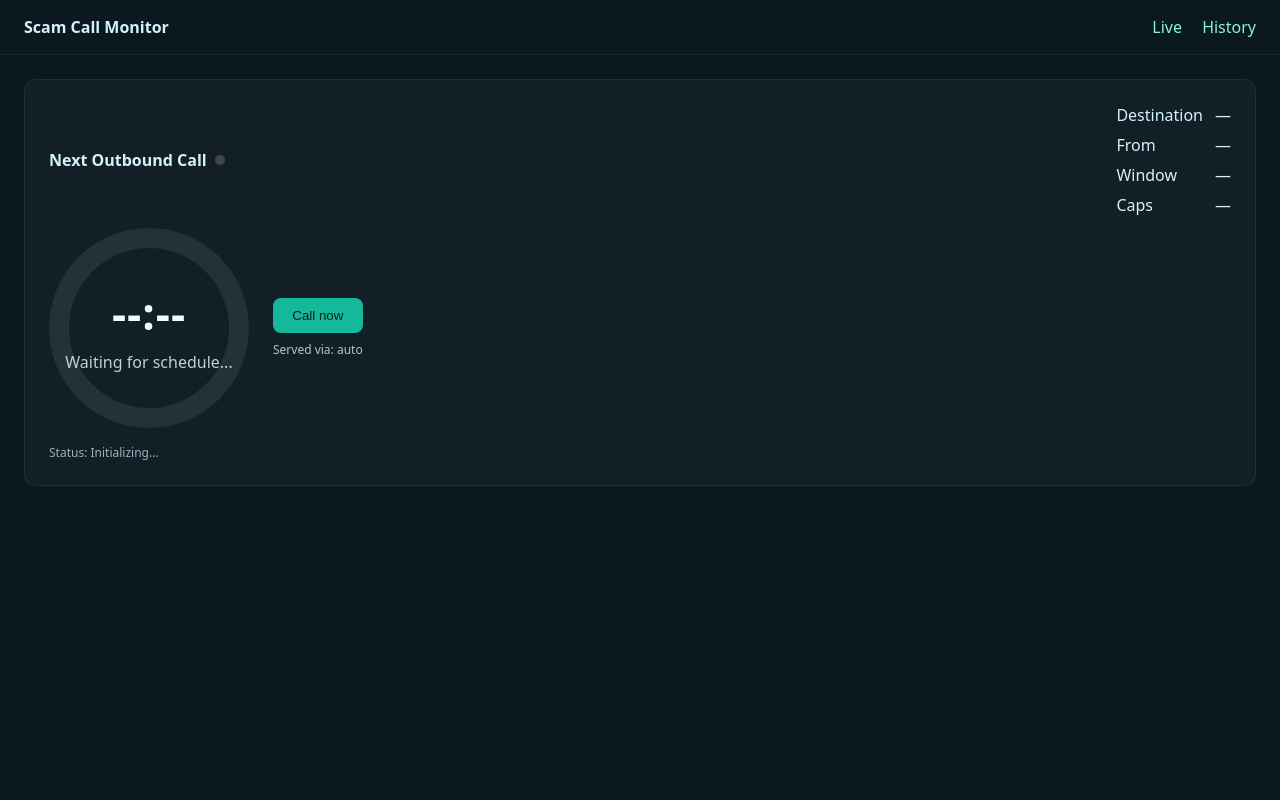
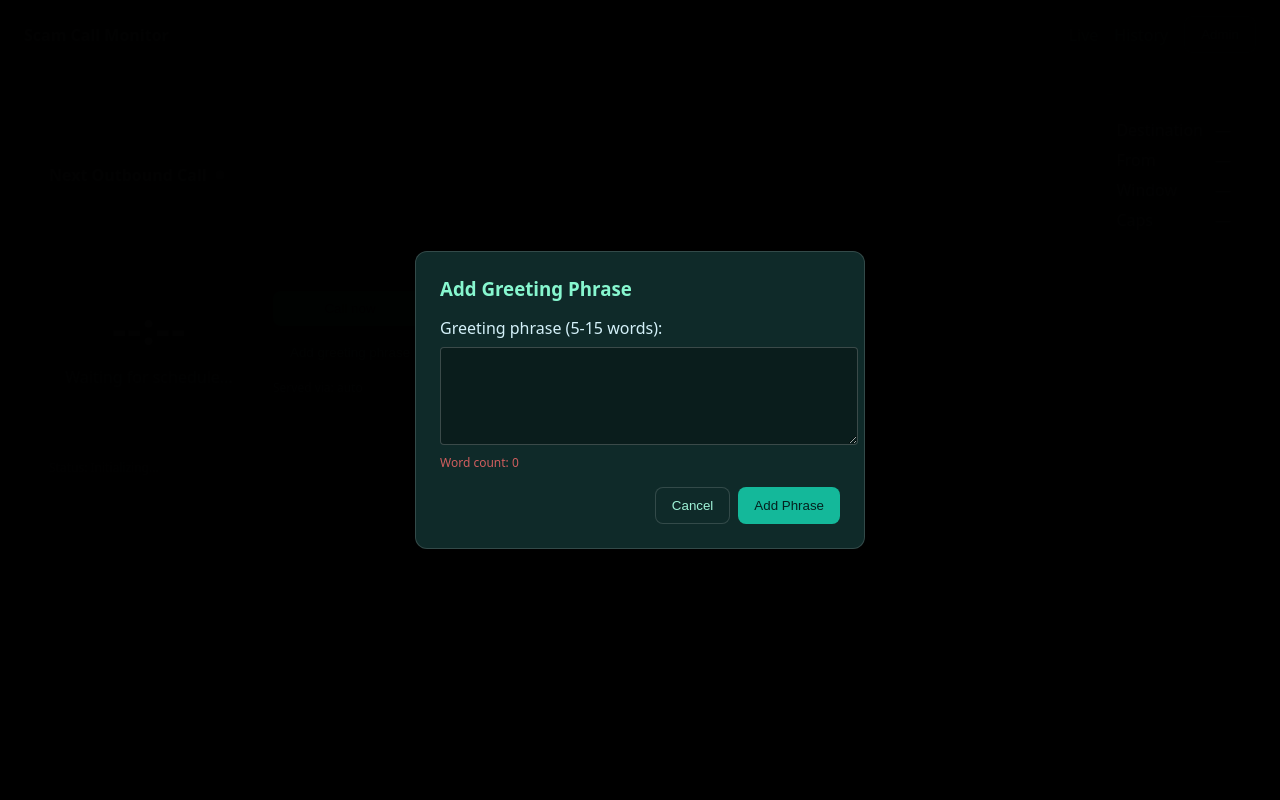
Before and after one commit to SethC94/scam_call_app, a Flask app: template templates/scamcalls.html in a window 1280 px wide. Run offline with Flask 3, Linux system fonts and the light colour scheme; the template is opened without the code that fills it, so the values that code supplies are empty.

Commit message:
Implement admin login, greeting phrases, rate limiting, and Matrix background UI
Co-authored-by: SethC94 <19333476+SethC94@users.noreply.github.com>

```diff
--- /dev/null
+++ b/static/matrix.js
@@ -0,0 +1,95 @@
+// Matrix-style cascading 0s and 1s background animation
+(function() {
+  "use strict";
+
+  // Check for reduced motion preference
+  if (window.matchMedia && window.matchMedia('(prefers-reduced-motion: reduce)').matches) {
+    return; // Don't run animation if user prefers reduced motion
+  }
+
+  class MatrixRain {
+    constructor(canvasId) {
+      this.canvas = document.getElementById(canvasId);
+      if (!this.canvas) return;
+
+      this.ctx = this.canvas.getContext('2d');
+      this.columns = [];
+      this.fontSize = 14;
+      this.resizeCanvas();
+      this.initColumns();
+      this.animate();
+
+      // Handle window resize
+      window.addEventListener('resize', () => this.resizeCanvas());
+    }
+
+    resizeCanvas() {
+      this.canvas.width = window.innerWidth;
+      this.canvas.height = window.innerHeight;
+      this.columnCount = Math.floor(this.canvas.width / this.fontSize);
+    }
+
+    initColumns() {
+      this.columns = [];
+      for (let i = 0; i < this.columnCount; i++) {
+        this.columns[i] = {
+          x: i * this.fontSize,
+          y: -Math.random() * this.canvas.height,
+          speed: 1 + Math.random() * 3,
+          chars: []
+        };
+      }
+    }
+
+    animate() {
+      // Clear canvas with fade effect
+      this.ctx.fillStyle = 'rgba(11, 24, 32, 0.05)';
+      this.ctx.fillRect(0, 0, this.canvas.width, this.canvas.height);
+
+      this.ctx.fillStyle = '#00ff41';
+      this.ctx.font = `${this.fontSize}px monospace`;
+
+      for (let column of this.columns) {
+        // Add new character at top
+        if (Math.random() < 0.02) {
+          column.chars.push({
+            char: Math.random() > 0.5 ? '0' : '1',
+            y: column.y,
+            opacity: 1
+          });
+        }
+
+        // Update and draw characters
+        for (let i = column.chars.length - 1; i >= 0; i--) {
+          const char = column.chars[i];
+          char.y += column.speed;
+          char.opacity -= 0.005;
+
+          // Set opacity and draw
+          this.ctx.globalAlpha = Math.max(0, char.opacity);
+          this.ctx.fillText(char.char, column.x, char.y);
+
+          // Remove if too faded or off screen
+          if (char.opacity <= 0 || char.y > this.canvas.height) {
+            column.chars.splice(i, 1);
+          }
+        }
+
+        // Reset column position when it's far off screen
+        if (column.y > this.canvas.height + 100 && column.chars.length === 0) {
+          column.y = -Math.random() * this.canvas.height;
+        } else {
+          column.y += column.speed;
+        }
+      }
+
+      this.ctx.globalAlpha = 1;
+      requestAnimationFrame(() => this.animate());
+    }
+  }
+
+  // Initialize when DOM is ready
+  document.addEventListener('DOMContentLoaded', () => {
+    new MatrixRain('matrixCanvas');
+  });
+})();
--- a/static/scamcalls.js
+++ b/static/scamcalls.js
@@ -157,6 +157,186 @@
   function show(el) { el.classList.remove("hidden"); }
   function hide(el) { el.classList.add("hidden"); }
 
+  // Enhanced API functions for new features
+  async function apiPut(url, data = {}) {
+    const res = await fetch(url, {
+      method: "PUT",
+      headers: { "Content-Type": "application/json" },
+      body: JSON.stringify(data)
+    });
+    if (!res.ok) throw new Error(`HTTP ${res.status}`);
+    return res.json();
+  }
+
+  // Toast notification system
+  function showToast(message, type = "success") {
+    const container = document.getElementById("toastContainer");
+    const toast = document.createElement("div");
+    toast.className = `toast ${type}`;
+    toast.textContent = message;
+
+    container.appendChild(toast);
+
+    // Auto-remove after 5 seconds
+    setTimeout(() => {
+      if (toast.parentNode === container) {
+        container.removeChild(toast);
+      }
+    }, 5000);
+  }
+
+  // Modal management
+  function showModal(modalId) {
+    document.getElementById(modalId).classList.remove("hidden");
+  }
+
+  function hideModal(modalId) {
+    document.getElementById(modalId).classList.add("hidden");
+  }
+
+  // Admin state
+  let isAdminLoggedIn = false;
+
+  // Admin functionality
+  async function checkAdminStatus() {
+    try {
+      const config = await apiGet("/api/admin/config");
+      isAdminLoggedIn = true;
+      updateAdminButton();
+    } catch {
+      isAdminLoggedIn = false;
+      updateAdminButton();
+    }
+  }
+
+  function updateAdminButton() {
+    const btn = document.getElementById("adminBtn");
+    if (isAdminLoggedIn) {
+      btn.textContent = "Admin (Logged In)";
+      btn.style.background = "#14b89a";
+      btn.style.color = "#04221f";
+    } else {
+      btn.textContent = "Admin";
+      btn.style.background = "#0f2a29";
+      btn.style.color = "#9ff3d7";
+    }
+  }
+
+  async function adminLogin(username, password) {
+    try {
+      await apiPost("/api/admin/login", { username, password });
+      isAdminLoggedIn = true;
+      updateAdminButton();
+      hideModal("adminLoginModal");
+      showToast("Admin login successful");
+      if (document.getElementById("adminSettingsModal").classList.contains("hidden")) {
+        showAdminSettings();
+      }
+    } catch (error) {
+      showToast("Login failed: Invalid credentials", "error");
+    }
+  }
+
+  async function adminLogout() {
+    try {
+      await apiPost("/api/admin/logout");
+      isAdminLoggedIn = false;
+      updateAdminButton();
+      hideModal("adminSettingsModal");
+      showToast("Logged out successfully");
+    } catch (error) {
+      showToast("Logout failed", "error");
+    }
+  }
+
+  async function showAdminSettings() {
+    if (!isAdminLoggedIn) {
+      showModal("adminLoginModal");
+      return;
+    }
+
+    try {
+      const response = await apiGet("/api/admin/config");
+      const config = response.config;
+
+      const tableEl = document.getElementById("configTable");
+      tableEl.innerHTML = "";
+
+      // Create table
+      const table = document.createElement("table");
+      table.style.width = "100%";
+      table.style.borderCollapse = "collapse";
+
+      // Header
+      const headerRow = table.insertRow();
+      headerRow.innerHTML = "<th style='padding: 8px; border: 1px solid rgba(255,255,255,0.2); text-align: left;'>Key</th><th style='padding: 8px; border: 1px solid rgba(255,255,255,0.2); text-align: left;'>Value</th>";
+
+      // Rows for each config item
+      for (const [key, value] of Object.entries(config)) {
+        const row = table.insertRow();
+        const keyCell = row.insertCell();
+        const valueCell = row.insertCell();
+
+        keyCell.style.cssText = "padding: 8px; border: 1px solid rgba(255,255,255,0.2);";
+        valueCell.style.cssText = "padding: 8px; border: 1px solid rgba(255,255,255,0.2);";
+
+        keyCell.textContent = key;
+
+        const input = document.createElement("input");
+        input.type = "text";
+        input.value = value;
+        input.dataset.key = key;
+        input.style.cssText = "width: 100%; background: rgba(0,0,0,0.3); border: 1px solid rgba(255,255,255,0.2); color: #d4f1f9; padding: 4px; border-radius: 4px;";
+
+        valueCell.appendChild(input);
+      }
+
+      tableEl.appendChild(table);
+      showModal("adminSettingsModal");
+    } catch (error) {
+      showToast("Failed to load admin settings", "error");
+    }
+  }
+
+  async function saveAdminSettings() {
+    const inputs = document.querySelectorAll("#configTable input[data-key]");
+    const updates = {};
+
+    for (const input of inputs) {
+      updates[input.dataset.key] = input.value;
+    }
+
+    try {
+      const response = await apiPut("/api/admin/config", { updates });
+      showToast(`Settings saved successfully. Updated: ${response.saved.join(", ")}`);
+    } catch (error) {
+      showToast("Failed to save settings", "error");
+    }
+  }
+
+  // Greeting phrase functionality
+  function updateWordCount() {
+    const textarea = document.getElementById("greetingPhrase");
+    const wordCountEl = document.getElementById("wordCount");
+    const words = textarea.value.trim().split(/\s+/).filter(w => w.length > 0);
+    const count = words.length;
+
+    wordCountEl.textContent = `Word count: ${count}`;
+    wordCountEl.style.color = (count >= 5 && count <= 15) ? "#87f7cf" : "#ff6b6b";
+  }
+
+  async function submitGreetingPhrase(phrase) {
+    try {
+      await apiPost("/api/scamcalls/next-greeting", { phrase });
+      hideModal("greetingModal");
+      showToast("Greeting phrase added for next call");
+      document.getElementById("greetingPhrase").value = "";
+      updateWordCount();
+    } catch (error) {
+      showToast("Failed to add greeting phrase", "error");
+    }
+  }
+
   function initLivePage() {
     const cdPanel = document.getElementById("countdownPanel");
     const callPanel = document.getElementById("callPanel");
@@ -173,11 +353,26 @@
       callNowBtn.addEventListener("click", async () => {
         try {
           callNowBtn.disabled = true;
-          await apiPost("/api/scamcalls/call-now");
+          const response = await fetch("/api/scamcalls/call-now", {
+            method: "POST",
+            headers: { "Content-Type": "application/json" }
+          });
+
+          if (response.status === 429) {
+            const errorData = await response.json();
+            if (errorData.error === "cap") {
+              showToast(errorData.message || "Max calls reached in alloted time. Dont over scam the scammer!", "error");
+            }
+          } else if (response.ok) {
+            // Success - no need to show toast for normal behavior
+          } else {
+            throw new Error(`HTTP ${response.status}`);
+          }
+
           setTimeout(() => { callNowBtn.disabled = false; }, 3000);
-        } catch {
+        } catch (error) {
           callNowBtn.disabled = false;
-          alert("Failed to request a call. Please try again.");
+          showToast("Failed to request a call. Please try again.", "error");
         }
       });
     }
@@ -371,6 +566,98 @@
     // Initial kick-off and periodic refresh
     refreshStatus();
     state.pollTimer = setInterval(refreshStatus, 5000);
+
+    // Initialize admin functionality
+    checkAdminStatus();
+
+    // Event listeners for new buttons
+    const adminBtn = document.getElementById("adminBtn");
+    const addGreetingBtn = document.getElementById("addGreetingBtn");
+
+    if (adminBtn) {
+      adminBtn.addEventListener("click", () => {
+        if (isAdminLoggedIn) {
+          showAdminSettings();
+        } else {
+          showModal("adminLoginModal");
+        }
+      });
+    }
+
+    if (addGreetingBtn) {
+      addGreetingBtn.addEventListener("click", () => {
+        showModal("greetingModal");
+      });
+    }
+
+    // Admin login modal handlers
+    const adminLoginForm = document.getElementById("adminLoginForm");
+    const adminLoginCancel = document.getElementById("adminLoginCancel");
+
+    if (adminLoginForm) {
+      adminLoginForm.addEventListener("submit", (e) => {
+        e.preventDefault();
+        const username = document.getElementById("adminUsername").value;
+        const password = document.getElementById("adminPassword").value;
+        adminLogin(username, password);
+      });
+    }
+
+    if (adminLoginCancel) {
+      adminLoginCancel.addEventListener("click", () => {
+        hideModal("adminLoginModal");
+      });
+    }
+
+    // Admin settings modal handlers
+    const adminLogoutBtn = document.getElementById("adminLogoutBtn");
+    const adminSettingsCancel = document.getElementById("adminSettingsCancel");
+    const adminSettingsSave = document.getElementById("adminSettingsSave");
+
+    if (adminLogoutBtn) {
+      adminLogoutBtn.addEventListener("click", adminLogout);
+    }
+
+    if (adminSettingsCancel) {
+      adminSettingsCancel.addEventListener("click", () => {
+        hideModal("adminSettingsModal");
+      });
+    }
+
+    if (adminSettingsSave) {
+      adminSettingsSave.addEventListener("click", saveAdminSettings);
+    }
+
+    // Greeting phrase modal handlers
+    const greetingForm = document.getElementById("greetingForm");
+    const greetingCancel = document.getElementById("greetingCancel");
+    const greetingPhrase = document.getElementById("greetingPhrase");
+
+    if (greetingForm) {
+      greetingForm.addEventListener("submit", (e) => {
+        e.preventDefault();
+        const phrase = document.getElementById("greetingPhrase").value.trim();
+        const words = phrase.split(/\s+/).filter(w => w.length > 0);
+
+        if (words.length < 5 || words.length > 15) {
+          showToast("Phrase must be 5-15 words", "error");
+          return;
+        }
+
+        submitGreetingPhrase(phrase);
+      });
+    }
+
+    if (greetingCancel) {
+      greetingCancel.addEventListener("click", () => {
+        hideModal("greetingModal");
+      });
+    }
+
+    if (greetingPhrase) {
+      greetingPhrase.addEventListener("input", updateWordCount);
+      updateWordCount(); // Initialize word count
+    }
   }
 
   function initHistoryPage() {
--- a/templates/scamcalls.html
+++ b/templates/scamcalls.html
@@ -6,11 +6,12 @@
     <meta name="viewport" content="width=device-width, initial-scale=1" />
     <link rel="icon" href="/static/favicon.ico" sizes="any" />
     <style>
-      body { margin: 0; font-family: system-ui, -apple-system, Segoe UI, Roboto, Helvetica, Arial, sans-serif; background: #0b1820; color: #d4f1f9; }
-      header { display: flex; align-items: center; justify-content: space-between; padding: 16px 24px; border-bottom: 1px solid rgba(255,255,255,0.06); }
+      body { margin: 0; font-family: system-ui, -apple-system, Segoe UI, Roboto, Helvetica, Arial, sans-serif; background: #0b1820; color: #d4f1f9; position: relative; }
+      header { display: flex; align-items: center; justify-content: space-between; padding: 16px 24px; border-bottom: 1px solid rgba(255,255,255,0.06); position: relative; z-index: 10; }
       header .title { font-weight: 600; }
-      header nav a { color: #87f7cf; margin-left: 16px; text-decoration: none; }
-      main { padding: 24px; }
+      header nav { display: flex; align-items: center; gap: 16px; }
+      header nav a { color: #87f7cf; text-decoration: none; }
+      main { padding: 24px; position: relative; z-index: 10; }
       .panel { background: rgba(255,255,255,0.03); border: 1px solid rgba(255,255,255,0.07); border-radius: 12px; padding: 24px; }
       .hidden { display: none; }
       .status-dot { width: 10px; height: 10px; border-radius: 50%; background: #1a3; box-shadow: 0 0 8px #1a3; }
@@ -33,14 +34,32 @@
       footer { margin-top: 16px; opacity: 0.7; font-size: 12px; }
       .caps { font-variant-numeric: tabular-nums; }
       .inline { display: inline-flex; align-items: center; gap: 8px; }
+
+      /* Modal styles */
+      .modal { position: fixed; top: 0; left: 0; width: 100%; height: 100%; background: rgba(0,0,0,0.8); display: flex; align-items: center; justify-content: center; z-index: 1000; }
+      .modal-content { background: #0f2a29; border: 1px solid rgba(255,255,255,0.15); border-radius: 12px; padding: 24px; min-width: 400px; max-width: 600px; }
+      .modal h3 { margin: 0 0 16px 0; color: #87f7cf; }
+      .modal label { display: block; color: #d4f1f9; margin-bottom: 4px; }
+      .modal input, .modal textarea { background: rgba(0,0,0,0.3); border: 1px solid rgba(255,255,255,0.2); color: #d4f1f9; border-radius: 4px; padding: 8px; }
+      .modal input:focus, .modal textarea:focus { outline: none; border-color: #87f7cf; }
+
+      /* Toast styles */
+      #toastContainer { position: fixed; top: 20px; right: 20px; z-index: 2000; }
+      .toast { background: #14b89a; color: #04221f; padding: 12px 16px; border-radius: 8px; margin-bottom: 8px; max-width: 300px; word-wrap: break-word; }
+      .toast.error { background: #dc3545; color: white; }
+
+      /* Matrix background */
+      #matrixCanvas { position: fixed; top: 0; left: 0; width: 100%; height: 100%; z-index: 1; opacity: 0.1; pointer-events: none; }
     </style>
   </head>
   <body data-page="scamcalls">
+    <canvas id="matrixCanvas"></canvas>
     <header>
       <div class="title">Scam Call Monitor</div>
       <nav>
         <a href="/scamcalls" aria-current="page">Live</a>
         <a href="/scamcalls/history">History</a>
+        <button id="adminBtn" class="button" type="button">Admin</button>
       </nav>
     </header>
 
@@ -75,6 +94,7 @@
               </div>
               <div style="display:flex; flex-direction:column; gap:8px;">
                 <button id="callNowBtn" class="button primary" type="button">Call now</button>
+                <button id="addGreetingBtn" class="button" type="button">Add greeting phrase</button>
                 <div style="font-size: 12px; opacity: 0.8;">Served via: <span id="publicUrl">auto</span></div>
               </div>
             </div>
@@ -100,8 +120,68 @@
           <div id="appStatus">Status: Initializing...</div>
         </footer>
       </div>
+
+      <!-- Admin Login Modal -->
+      <div id="adminLoginModal" class="modal hidden">
+        <div class="modal-content">
+          <h3>Admin Login</h3>
+          <form id="adminLoginForm">
+            <div style="margin-bottom: 16px;">
+              <label for="adminUsername">Username:</label>
+              <input type="text" id="adminUsername" name="username" required style="width: 100%; padding: 8px; margin-top: 4px; border: 1px solid rgba(255,255,255,0.2); background: rgba(0,0,0,0.3); color: #d4f1f9; border-radius: 4px;">
+            </div>
+            <div style="margin-bottom: 16px;">
+              <label for="adminPassword">Password:</label>
+              <input type="password" id="adminPassword" name="password" required style="width: 100%; padding: 8px; margin-top: 4px; border: 1px solid rgba(255,255,255,0.2); background: rgba(0,0,0,0.3); color: #d4f1f9; border-radius: 4px;">
+            </div>
+            <div style="display: flex; gap: 8px; justify-content: flex-end;">
+              <button type="button" id="adminLoginCancel" class="button">Cancel</button>
+              <button type="submit" class="button primary">Login</button>
+            </div>
+          </form>
+        </div>
+      </div>
+
+      <!-- Admin Settings Modal -->
+      <div id="adminSettingsModal" class="modal hidden">
+        <div class="modal-content">
+          <h3>Admin Settings</h3>
+          <div id="adminSettingsContent">
+            <div style="margin-bottom: 16px;">
+              <button id="adminLogoutBtn" class="button">Logout</button>
+            </div>
+            <div id="configTable"></div>
+            <div style="display: flex; gap: 8px; justify-content: flex-end; margin-top: 16px;">
+              <button type="button" id="adminSettingsCancel" class="button">Close</button>
+              <button type="button" id="adminSettingsSave" class="button primary">Save Changes</button>
+            </div>
+          </div>
+        </div>
+      </div>
+
+      <!-- Greeting Phrase Modal -->
+      <div id="greetingModal" class="modal hidden">
+        <div class="modal-content">
+          <h3>Add Greeting Phrase</h3>
+          <form id="greetingForm">
+            <div style="margin-bottom: 16px;">
+              <label for="greetingPhrase">Greeting phrase (5-15 words):</label>
+              <textarea id="greetingPhrase" name="phrase" required style="width: 100%; padding: 8px; margin-top: 4px; border: 1px solid rgba(255,255,255,0.2); background: rgba(0,0,0,0.3); color: #d4f1f9; border-radius: 4px; min-height: 80px;"></textarea>
+              <div id="wordCount" style="font-size: 12px; opacity: 0.8; margin-top: 4px;">Word count: 0</div>
+            </div>
+            <div style="display: flex; gap: 8px; justify-content: flex-end;">
+              <button type="button" id="greetingCancel" class="button">Cancel</button>
+              <button type="submit" class="button primary">Add Phrase</button>
+            </div>
+          </form>
+        </div>
+      </div>
+
+      <!-- Toast Container -->
+      <div id="toastContainer"></div>
     </main>
 
+    <script src="/static/matrix.js"></script>
     <script src="/static/scamcalls.js"></script>
   </body>
 </html>
```
Also changed, not shown: twilio_outbound_call.py (+191 -3 lines), 1 other file.
